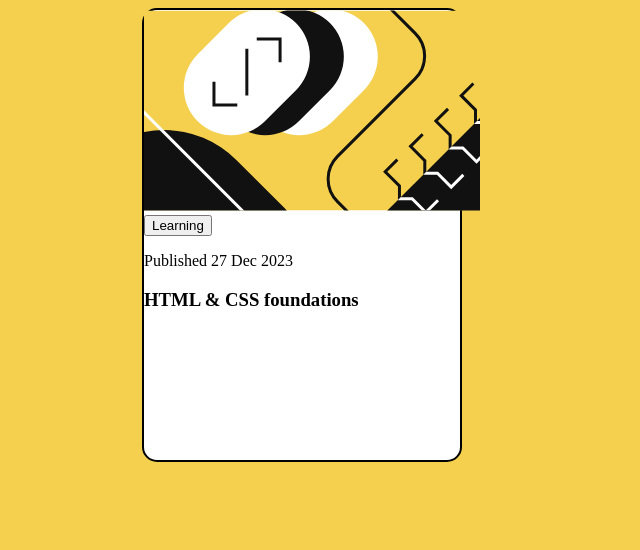
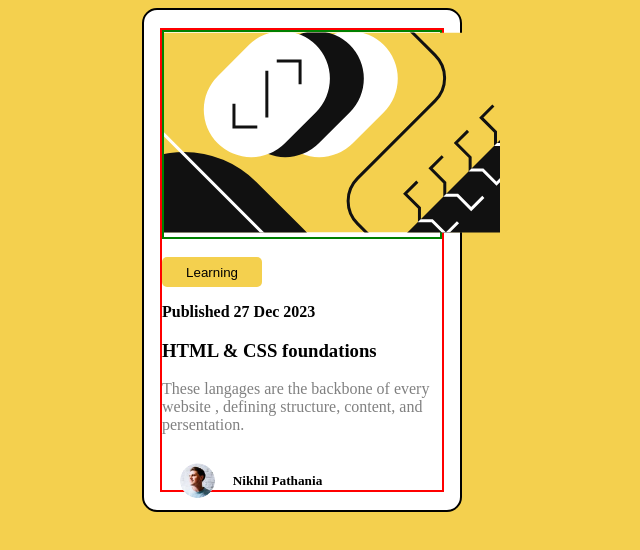
Before and after one commit to NikhilPathaniaa/Web-Challenges, a plain HTML site: page Challenge 2/solution/index.html in a window 1280 px wide. Shown: the whole page, without its empty margins (338-978 px from the left). Drawn offline with Linux system fonts and the light colour scheme.

Commit message:
50% work done

```diff
--- a/Challenge 2/solution/index.html
+++ b/Challenge 2/solution/index.html
@@ -8,15 +8,24 @@
 </head>
 <body>
     <header>
+        <section>
             <div class="d1">
                 <img src="./assets/images/illustration-article.svg" alt="">
             </div>
+            <br>
             <div class="d2">
                 <button class="btn">Learning</button>
-            <p>Published 27 Dec 2023</p>
+                <p id="date"><b>Published 27 Dec 2023</b></p>
                 <h3>HTML & CSS foundations</h3>
-            <p></p>
+                <p id="long">These langages are the backbone of every <br>website , defining structure, content, and <br>persentation.</p>
             </div>
+            <div class="d3">
+                <img class="profile" src="./assets/images/image-avatar.webp" alt="">
+                <h5>Nikhil Pathania</h5>
+                <div style="width: 30%;"></div>
+            </div>
+        </section>
+
     </header>
 </body>
 </html>
--- a/Challenge 2/solution/style.css
+++ b/Challenge 2/solution/style.css
@@ -8,12 +8,51 @@ body
     display: flex;
     justify-content: center;
     align-items: center;
+
+}
+#long
+{
+    font-size: 16px;
+    color: hsl(0, 0%, 50%);
 }
 header
 {
     background-color: hsl(0, 0%, 100%);
-    height: 450px;
+    height: 500px;
     width: 25%;
     border: 2px solid black;
     border-radius: 15px;
+    display: flex;
+    justify-content: center;
+    align-items: center;
 }
+section
+{
+    border: 2px solid red;
+    height: 92%;
+    width: 88.6%;
+}
+.d1
+{
+    border: 2px solid green;
+}
+.d3
+{
+    display: flex;
+    justify-content: space-evenly;
+    align-items: center;
+}
+.profile
+{
+    border-radius: 50%;
+    height: 35px;
+    width: 35px;
+}
+.btn
+{
+    background-color: hsl(47, 88%, 63%);
+    height: 30px;
+    width: 100px;
+    border-radius: 5px;
+    border: 0px solid transparent;
+}
```
Lines whose indentation alone changed are shown as unchanged.
